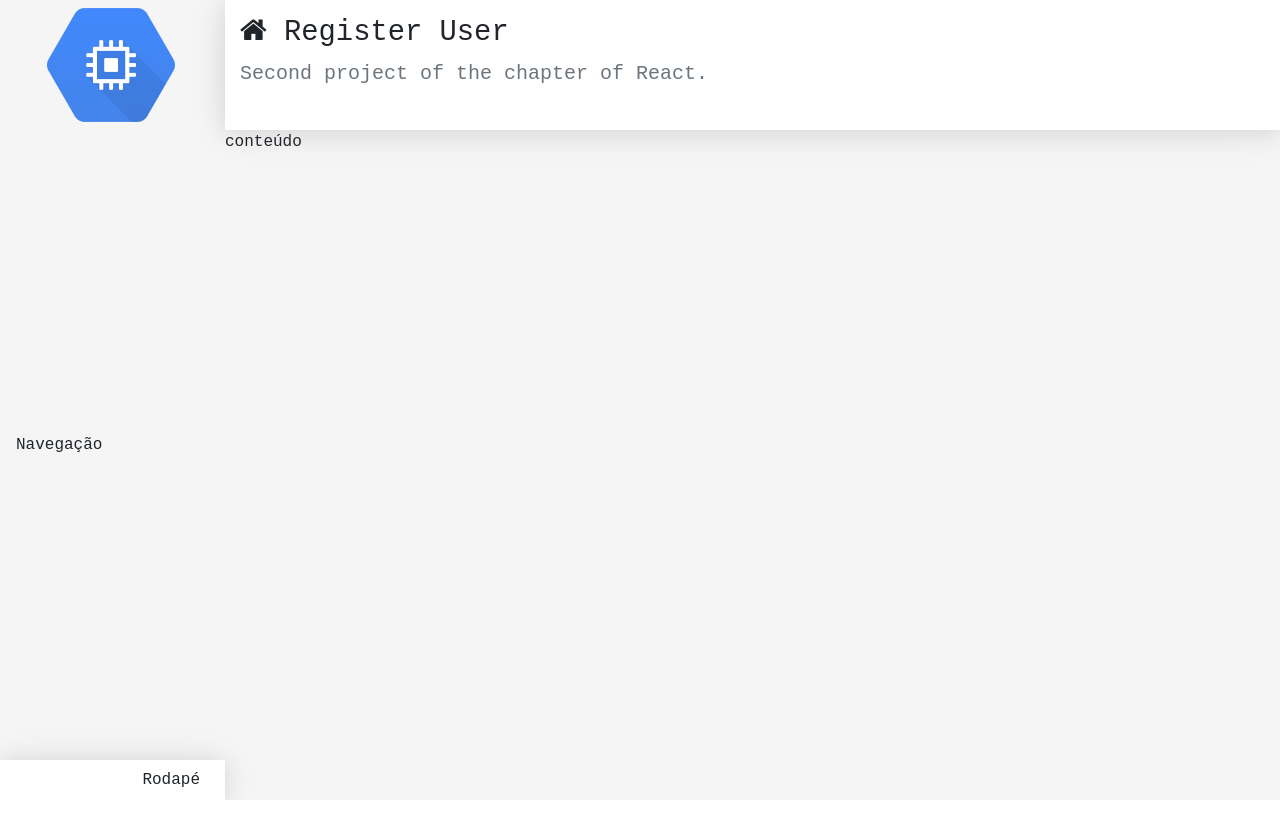
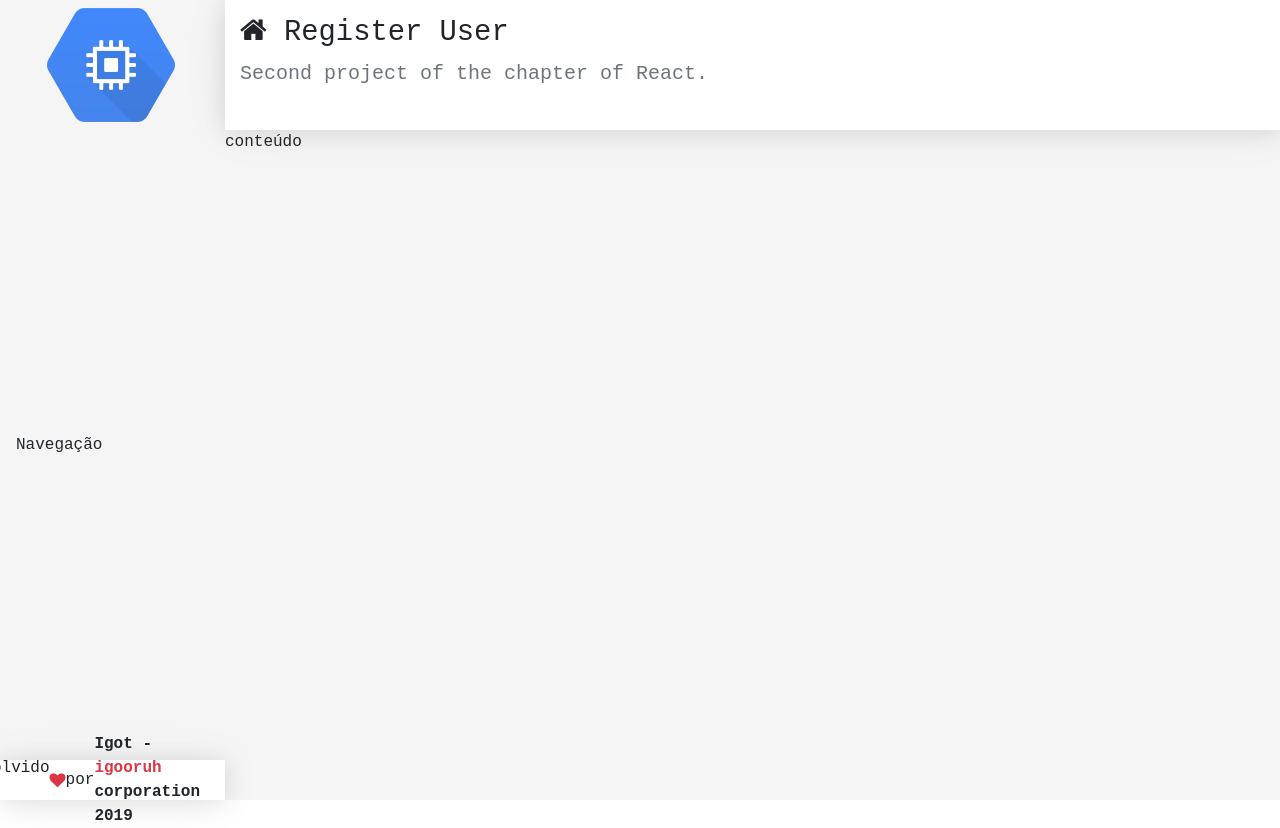
Before and after one commit to igooruh/crud, a React (Create React App) app in the folder frontend/: page / in a window 1280 px wide. Before the commit the page ends 800 px from the top, so only its background shows below. Built offline with nearby package versions, Linux system fonts and the light colour scheme.

Commit message:
Add layout footer

```diff
--- a/frontend/src/components/footer/footer.jsx
+++ b/frontend/src/components/footer/footer.jsx
@@ -2,4 +2,7 @@ import './footer.css'
 import React from 'react'
 
 export default props =>
-    <footer className='rodape'>Rodapé</footer>
+    <footer className='rodape'>
+        Desenvolvido com <i className='fa fa-heart text-danger'></i> por
+        <strong> Igot - <span className='text-danger'> igooruh </span> corporation 2019</strong>
+    </footer>
```
